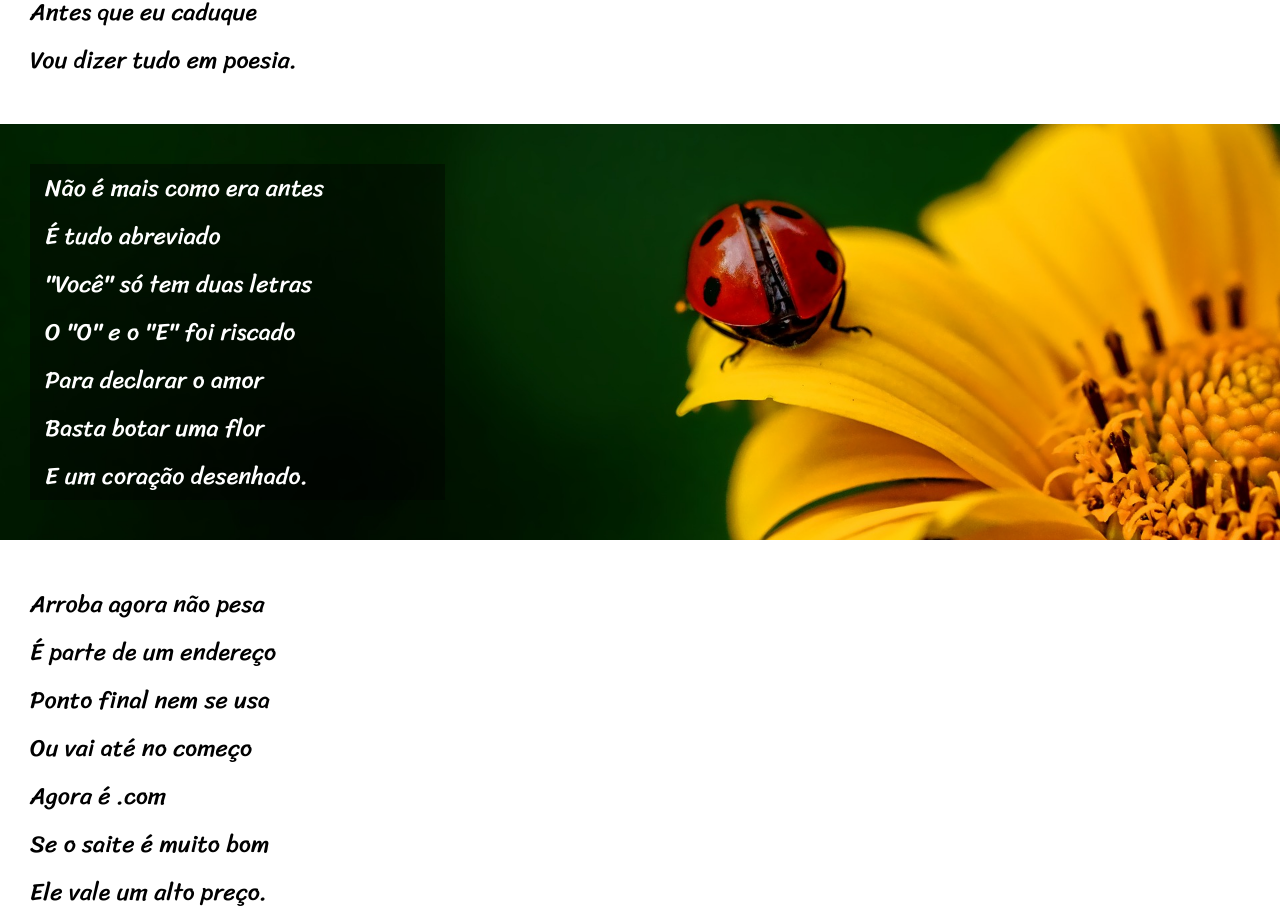
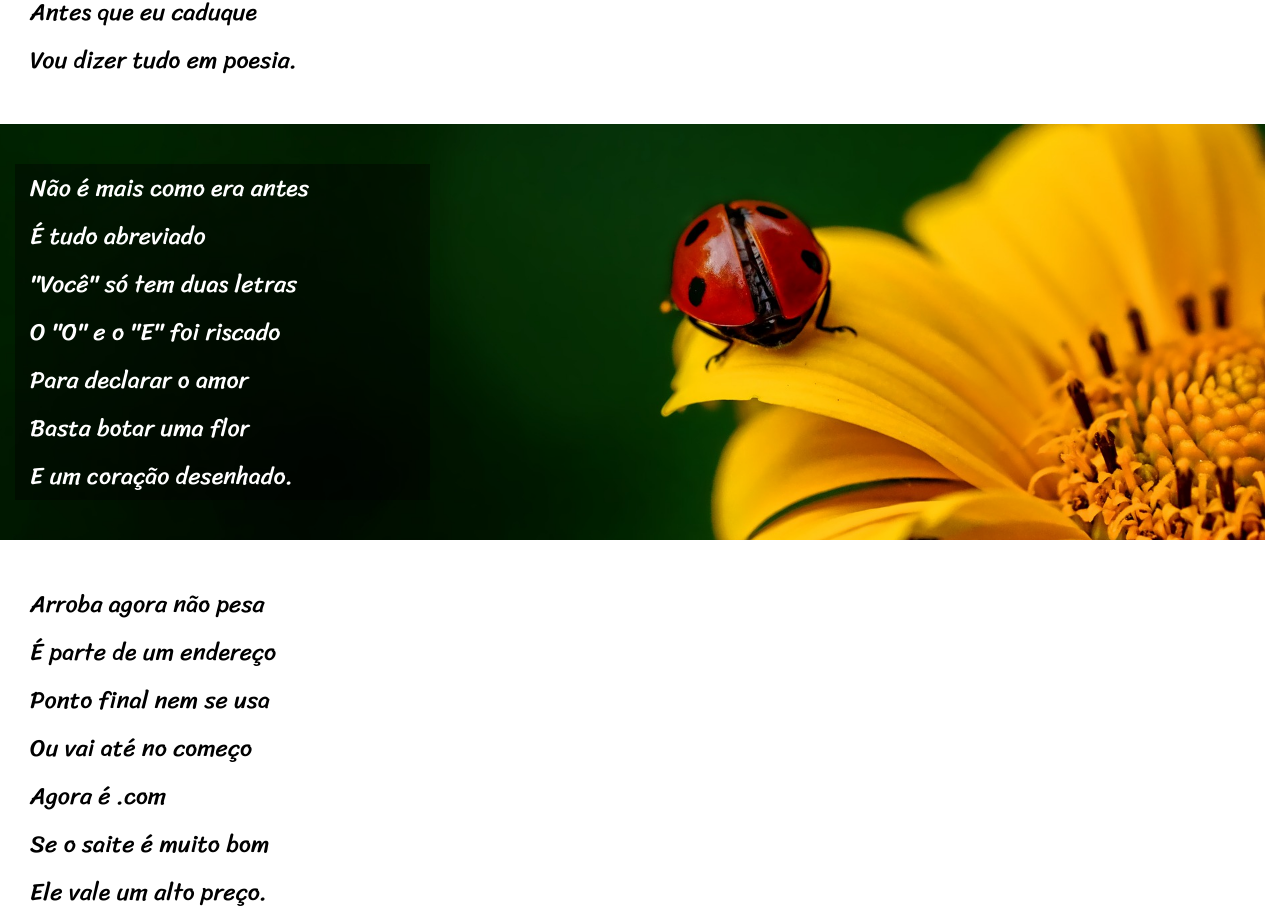
Before and after one commit to lorenzohiro/projeto-cordel, a plain HTML site: page index.html in a window 1280 px wide. Shown: the part 517-1436 px from the top of the page. Drawn offline with Linux system fonts and the light colour scheme.

Commit message:
Update style.css

```diff
--- a/style.css
+++ b/style.css
@@ -63,6 +63,7 @@ section.imagem {
   background-size: cover;
   background-position: center center;
   color: white;
+  transform: translate(-15px);
 }
 
 section.imagem > p {
```
